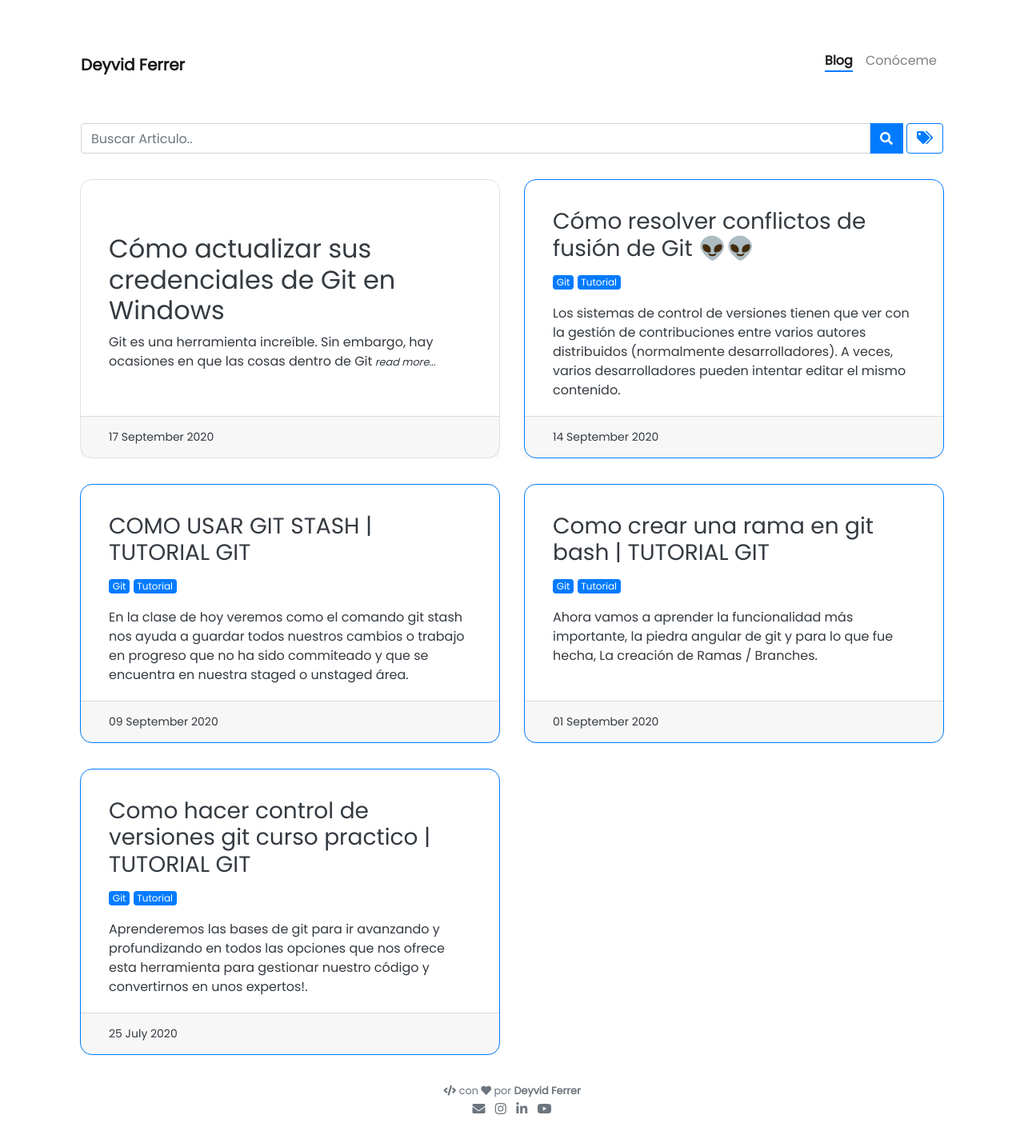
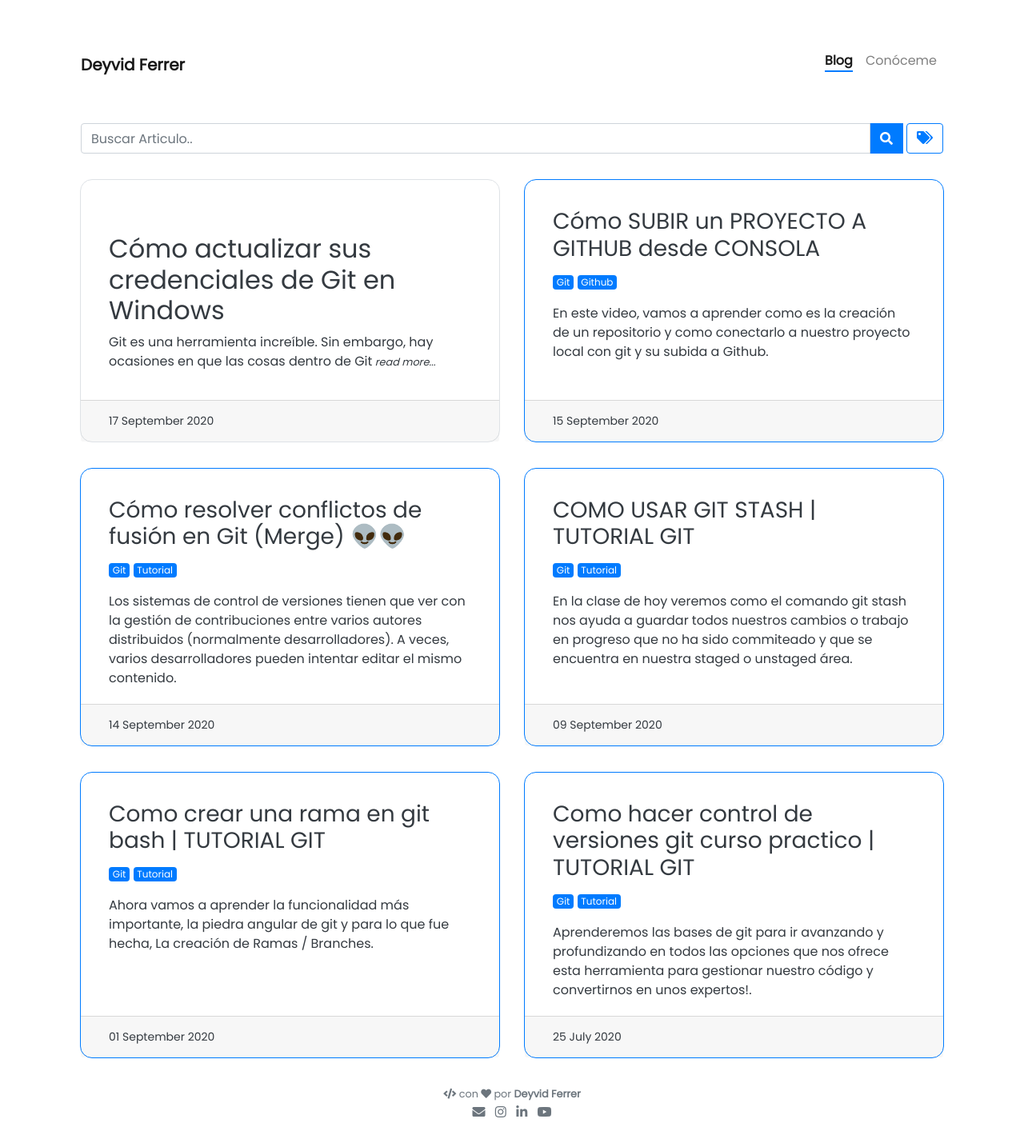
Before and after one commit to deyvidferrer/deyvidferrer, a Jekyll site: the page built from pages/blog.html, in a window 1280 px wide. Shown: the whole page at 80% size. Built offline with Jekyll 4.4.1, drawn with Linux system fonts in a browser that asks for light colours; nearby versions of some CDN libraries; comment, search, counter and statistics services are not loaded; some of the changed lines change nothing that is shown.

Commit message:
nuevo post de git remote

````diff
--- a/_posts/2020-09-14-resolviendo-conflictos-git-merge.md
+++ b/_posts/2020-09-14-resolviendo-conflictos-git-merge.md
@@ -1,5 +1,5 @@
 ---
-title: Cómo resolver conflictos de fusión de Git 👽👽
+title: Cómo resolver conflictos de fusión en Git (Merge) 👽👽
 tags: [Git, Tutorial]
 style: border
 color: primary
--- /dev/null
+++ b/_posts/2020-09-15-agregar-repositorio-remoto-git.md
@@ -0,0 +1,103 @@
+---
+title: Cómo SUBIR un PROYECTO A GITHUB desde CONSOLA
+tags: [Git, Github]
+style: border
+color: primary
+description: En este video, vamos a aprender como es la creación de un repositorio y como conectarlo a nuestro proyecto local con git y su subida a Github.
+---
+
+# Cómo SUBIR un PROYECTO A GITHUB desde CONSOLA
+
+{% include elements/video.html id="8cLpuSHBBx8" %}
+
+Para agregar un  Repositorio remoto nuevo, se usa el comando
+```terminal
+$ git remote add
+```
+
+Nota: debes estar dentro del directorio donde está almacenado tu repositorio.
+
+El comando git remote add recibe dos parametros:
+Un nombre remoto, por ejemplo, origin
+Una URL remota, por ejemplo, https://github.com/tunombredeusuariodegit/repo.git
+Por ejemplo:
+
+```terminal
+$ git remote add origin https://github.com/tunombredeusuariodegit/turepo.git
+```
+
+## Ver repositorios remotos vinculados al proyecto
+
+```terminal
+$ git remote -v
+
+> origin  https://github.com/user/repo.git (fetch)
+> origin  https://github.com/user/repo.git (push)
+```
+
+Posibles problemas
+Puedes encontrar estos errores al tratar de agregar un remoto.
+
+**El nombre remoto ya existe**
+Este error significa que trataste de agregar un remoto con un nombre que ya existe en tu repositorio local:
+
+```terminal
+$ git remote add origin https://github.com/tunombredeusuariodegit/repo.git
+> fatal: remote origin already exists.
+ ```
+
+Tienes diferentes opciones de arreglar estos problemas y te las explico acontinuacion.
+
+## Renombrar un repositorio remoto
+Utiliza el comando
+```terminal
+$git remote rename
+```
+para renombrar un repositorio remoto existente.
+
+El comando git remote rename recibe dos parametros:
+Un nombre de remoto existente, por ejemplo, origen
+Un nombre nuevo para el remoto, por ejemplo, destino
+Algo como esto:
+
+```terminal
+$ git remote rename origin nuevo_nombre
+```
+### Cambiar el nombre del remoto de 'origen' a 'nuevo_nombre'
+
+```terminal
+$ git remote -v
+```
+### Verificar el nombre nuevo del remoto
+> nuevo_nombre   https://github.com/tunombredeusuariodegit/repo.git (fetch)
+> nuevo_nombre   https://github.com/tunombredeusuariodegit/repo.git (push)
+
+
+## Eliminar un repositorio remoto
+Con el comando
+
+```terminal
+git remote rm
+```
+
+podras eliminar una URL remota de tu repositorio
+El comando git remote rm recibe un parametro:
+El nombre de un remoto, por ejemplo nuevo_nombre (nuevo_nombre)
+
+```terminal
+$ git remote -v
+# Ver los remotos actuales
+> origin  https://github.com/tunombredeusuariodegit/turepo.git (fetch)
+> origin  https://github.com/tunombredeusuariodegit/turepo.git (push)
+> nuevo_nombre  https://github.com/OTRO/REPOSITORY.git (fetch)
+> nuevo_nombre  https://github.com/OTRO/REPOSITORY.git (push)
+```
+
+```terminal
+$ git remote rm nuevo_nombre
+# Eliminar remoto
+$ git remote -v
+# Verificar que se haya ido
+> origin  https://github.com/tunombredeusuariodegit/turepo.git (fetch)
+> origin  https://github.com/tunombredeusuariodegit/turepo.git (push)
+```
````
